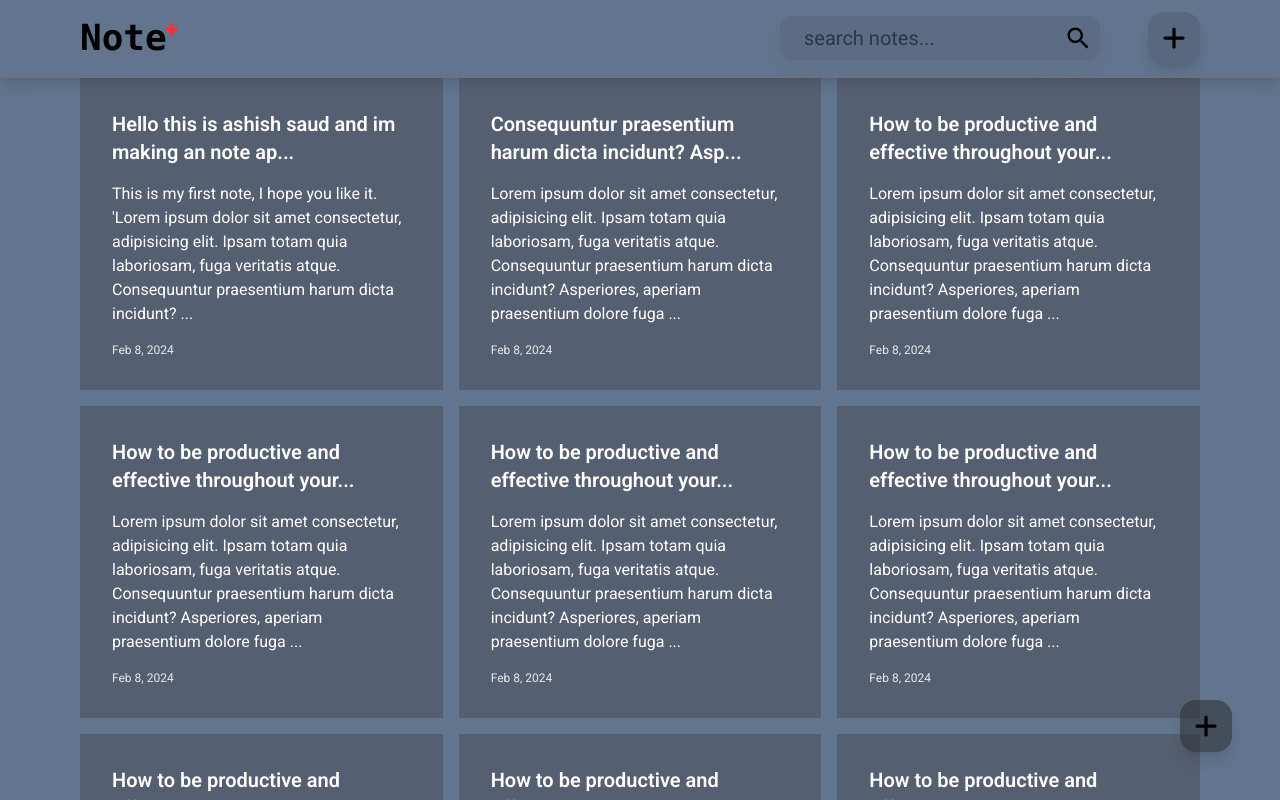
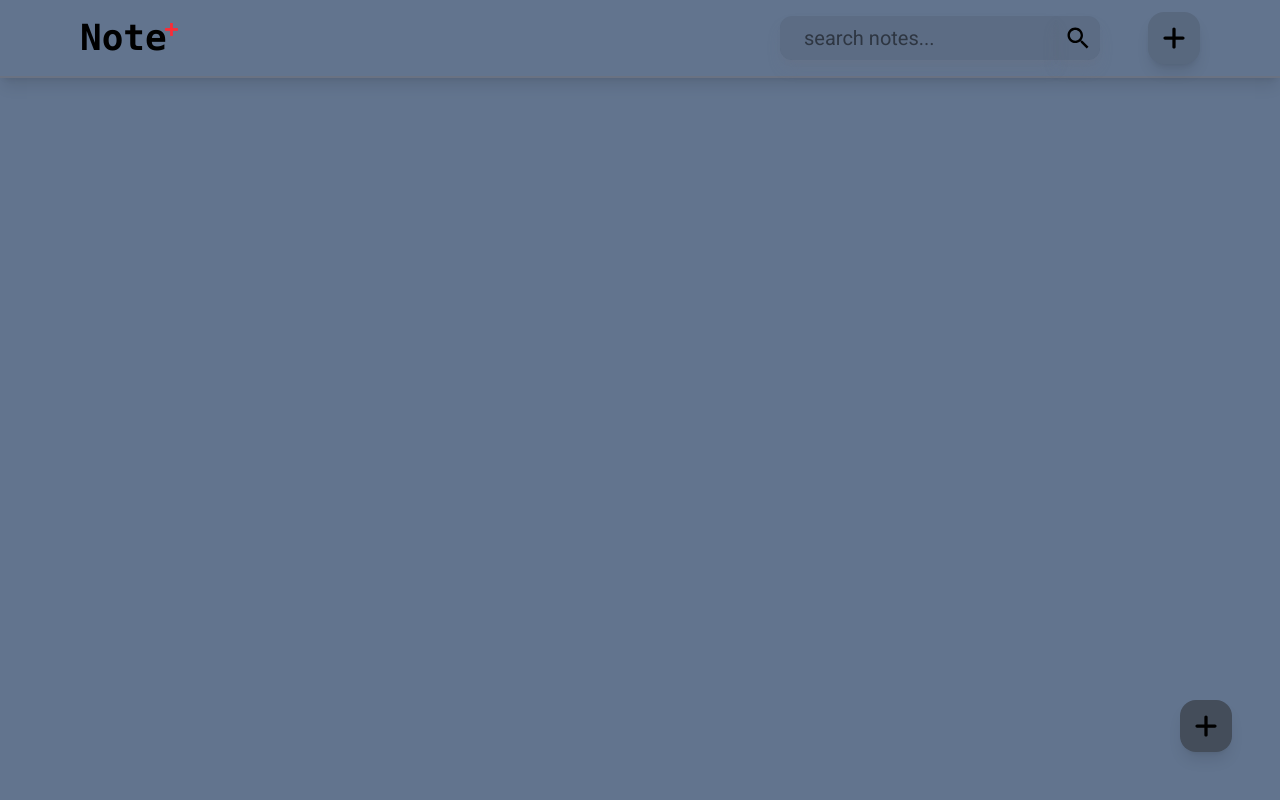
Before and after one commit to ashish-off/NotePlus, a React (Vite) app: page / in a window 1280 px wide. Shown: the top 800 px of the page. Built offline with nearby package versions, Linux system fonts and the light colour scheme.

Commit message:
creating note, localstorage functionality added

```diff
--- a/package.json
+++ b/package.json
@@ -17,7 +17,8 @@
     "react-icons": "^5.4.0",
     "react-redux": "^9.2.0",
     "react-router-dom": "^7.1.5",
-    "tailwindcss": "^4.0.4"
+    "tailwindcss": "^4.0.4",
+    "uuid": "^11.0.5"
   },
   "devDependencies": {
     "@eslint/js": "^9.19.0",
--- a/src/App.tsx
+++ b/src/App.tsx
@@ -1,10 +1,20 @@
-import React from "react";
+import React, { useEffect } from "react";
 import { BrowserRouter, Route, Routes } from "react-router-dom";
 import Notes from "./pages/Notes";
 import CreateNote from "./pages/CreateNote";
 import EditNote from "./pages/EditNote";
+import { useSelector } from "react-redux";
+import { noteState } from "./types";
+
 
 const App = () => {
+
+  const notes = useSelector((state: {noteStore : noteState}) => state.noteStore.notes);
+
+  useEffect(() => {
+    localStorage.setItem("notes", JSON.stringify(notes));
+  }, [notes])
+
   return (
     <div className="font-[Roboto] bg-slate-500 min-h-screen ">
       <BrowserRouter>
--- a/src/app/store.ts
+++ b/src/app/store.ts
@@ -2,7 +2,7 @@ import { configureStore } from "@reduxjs/toolkit";
 import noteReducer from "../features/noteSlice";
 const store = configureStore({
   reducer: {
-    notes: noteReducer,
+    noteStore: noteReducer,
   },
 });
 
--- a/src/components/NoteItem.tsx
+++ b/src/components/NoteItem.tsx
@@ -16,7 +16,7 @@ const NoteItem = ({ note }: notePropType) => {
           ? note.title.substring(0, 50) + "..."
           : note.title}
       </h3>
-      <p>{note.details.length>200 ? (note.details.substring(0, 200)) + "..." : note.details }</p>
+      <pre className="font-[Roboto]  whitespace-pre-wrap">{note.details.length>200 ? (note.details.substring(0, 200)) + "..." : note.details }</pre>
       <p className="text-xs opacity-85 ">{note.date}</p>
     </Link>
   );
--- a/src/data/dummyNotes.ts
+++ b/src/data/dummyNotes.ts
@@ -1,15 +1,13 @@
-import { notesType } from "../types";
-
-const notes: notesType[] = [
+const notes = [
   {
-    id: 1,
+    id: "1",
     title: "Hello this is ashish saud and im making an note app",
     details:
       "This is my first note, I hope you like it. 'Lorem ipsum dolor sit amet consectetur, adipisicing elit. Ipsam totam quia laboriosam, fuga veritatis atque. Consequuntur praesentium harum dicta incidunt? Asperiores, aperiam praesentium dolore fuga aut repellendus totam tempora? Esse laborum sequi mollitia itaque quasi, molestias, facere consequuntur exercitationem tempore ut veritatis ullam laudantium rerum dolores quo totam corrupti minus omnis. Beatae ex provident reiciendis enim aperiam odit quo modi amet fugit aspernatur sed culpa dolorum dignissimos quod nobis error ducimus, necessitatibus a ipsam veritatis recusandae. Omnis ipsam unde, voluptates esse harum quis nam itaque earum quas autem tempora assumenda aliquid iste id neque, repudiandae, excepturi minima recusandae facilis beatae.', date: 'Jan 6, 2023",
     date : "Feb 8, 2024"
     },
   {
-    id: 2,
+    id: "2",
     title:
       "Consequuntur praesentium harum dicta incidunt? Asperiores, aperiam praesentium dolore fuga aut repellendus totam tempora? Esse laborum sequi",
     details:
@@ -17,7 +15,7 @@ const notes: notesType[] = [
     date: "Feb 8, 2024",
   },
   {
-    id: 3,
+    id: "3",
     title: "How to be productive and effective throughout your note taking application",
     details:
       "Lorem ipsum dolor sit amet consectetur, adipisicing elit. Ipsam totam quia laboriosam, fuga veritatis atque. Consequuntur praesentium harum dicta incidunt? Asperiores, aperiam praesentium dolore fuga aut repellendus totam tempora? Esse laborum sequi mollitia itaque quasi, molestias, facere consequuntur exercitationem tempore ut veritatis ullam laudantium rerum dolores quo totam corrupti minus omnis. Beatae ex provident reiciendis enim aperiam odit quo modi amet fugit aspernatur sed culpa dolorum dignissimos quod nobis error ducimus, necessitatibus a ipsam veritatis recusandae. Omnis ipsam unde, voluptates esse harum quis nam itaque earum quas autem tempora assumenda aliquid iste id neque, repudiandae, excepturi minima recusandae facilis beatae.",
@@ -25,56 +23,14 @@ const notes: notesType[] = [
   },
 
   {
-    id: 4,
+    id: "4",
     title: "How to be productive and effective throughout your note taking application",
     details:
       "Lorem ipsum dolor sit amet consectetur, adipisicing elit. Ipsam totam quia laboriosam, fuga veritatis atque. Consequuntur praesentium harum dicta incidunt? Asperiores, aperiam praesentium dolore fuga aut repellendus totam tempora? Esse laborum sequi mollitia itaque quasi, molestias, facere consequuntur exercitationem tempore ut veritatis ullam laudantium rerum dolores quo totam corrupti minus omnis. Beatae ex provident reiciendis enim aperiam odit quo modi amet fugit aspernatur sed culpa dolorum dignissimos quod nobis error ducimus, necessitatibus a ipsam veritatis recusandae. Omnis ipsam unde, voluptates esse harum quis nam itaque earum quas autem tempora assumenda aliquid iste id neque, repudiandae, excepturi minima recusandae facilis beatae.",
     date: "Feb 8, 2024",
   },
   {
-    id: 5,
-    title: "How to be productive and effective throughout your note taking application",
-    details:
-      "Lorem ipsum dolor sit amet consectetur, adipisicing elit. Ipsam totam quia laboriosam, fuga veritatis atque. Consequuntur praesentium harum dicta incidunt? Asperiores, aperiam praesentium dolore fuga aut repellendus totam tempora? Esse laborum sequi mollitia itaque quasi, molestias, facere consequuntur exercitationem tempore ut veritatis ullam laudantium rerum dolores quo totam corrupti minus omnis. Beatae ex provident reiciendis enim aperiam odit quo modi amet fugit aspernatur sed culpa dolorum dignissimos quod nobis error ducimus, necessitatibus a ipsam veritatis recusandae. Omnis ipsam unde, voluptates esse harum quis nam itaque earum quas autem tempora assumenda aliquid iste id neque, repudiandae, excepturi minima recusandae facilis beatae.",
-    date: "Feb 8, 2024",
-  },
-  {
-    id: 6,
-    title: "How to be productive and effective throughout your note taking application",
-    details:
-      "Lorem ipsum dolor sit amet consectetur, adipisicing elit. Ipsam totam quia laboriosam, fuga veritatis atque. Consequuntur praesentium harum dicta incidunt? Asperiores, aperiam praesentium dolore fuga aut repellendus totam tempora? Esse laborum sequi mollitia itaque quasi, molestias, facere consequuntur exercitationem tempore ut veritatis ullam laudantium rerum dolores quo totam corrupti minus omnis. Beatae ex provident reiciendis enim aperiam odit quo modi amet fugit aspernatur sed culpa dolorum dignissimos quod nobis error ducimus, necessitatibus a ipsam veritatis recusandae. Omnis ipsam unde, voluptates esse harum quis nam itaque earum quas autem tempora assumenda aliquid iste id neque, repudiandae, excepturi minima recusandae facilis beatae.",
-    date: "Feb 8, 2024",
-  },
-  {
-    id: 7,
-    title: "How to be productive and effective throughout your note taking application",
-    details:
-      "Lorem ipsum dolor sit amet consectetur, adipisicing elit. Ipsam totam quia laboriosam, fuga veritatis atque. Consequuntur praesentium harum dicta incidunt? Asperiores, aperiam praesentium dolore fuga aut repellendus totam tempora? Esse laborum sequi mollitia itaque quasi, molestias, facere consequuntur exercitationem tempore ut veritatis ullam laudantium rerum dolores quo totam corrupti minus omnis. Beatae ex provident reiciendis enim aperiam odit quo modi amet fugit aspernatur sed culpa dolorum dignissimos quod nobis error ducimus, necessitatibus a ipsam veritatis recusandae. Omnis ipsam unde, voluptates esse harum quis nam itaque earum quas autem tempora assumenda aliquid iste id neque, repudiandae, excepturi minima recusandae facilis beatae.",
-    date: "Feb 8, 2024",
-  },
-  {
-    id: 8,
-    title: "How to be productive and effective throughout your note taking application",
-    details:
-      "Lorem ipsum dolor sit amet consectetur, adipisicing elit. Ipsam totam quia laboriosam, fuga veritatis atque. Consequuntur praesentium harum dicta incidunt? Asperiores, aperiam praesentium dolore fuga aut repellendus totam tempora? Esse laborum sequi mollitia itaque quasi, molestias, facere consequuntur exercitationem tempore ut veritatis ullam laudantium rerum dolores quo totam corrupti minus omnis. Beatae ex provident reiciendis enim aperiam odit quo modi amet fugit aspernatur sed culpa dolorum dignissimos quod nobis error ducimus, necessitatibus a ipsam veritatis recusandae. Omnis ipsam unde, voluptates esse harum quis nam itaque earum quas autem tempora assumenda aliquid iste id neque, repudiandae, excepturi minima recusandae facilis beatae.",
-    date: "Feb 8, 2024",
-  },
-  {
-    id: 9,
-    title: "How to be productive and effective throughout your note taking application",
-    details:
-      "Lorem ipsum dolor sit amet consectetur, adipisicing elit. Ipsam totam quia laboriosam, fuga veritatis atque. Consequuntur praesentium harum dicta incidunt? Asperiores, aperiam praesentium dolore fuga aut repellendus totam tempora? Esse laborum sequi mollitia itaque quasi, molestias, facere consequuntur exercitationem tempore ut veritatis ullam laudantium rerum dolores quo totam corrupti minus omnis. Beatae ex provident reiciendis enim aperiam odit quo modi amet fugit aspernatur sed culpa dolorum dignissimos quod nobis error ducimus, necessitatibus a ipsam veritatis recusandae. Omnis ipsam unde, voluptates esse harum quis nam itaque earum quas autem tempora assumenda aliquid iste id neque, repudiandae, excepturi minima recusandae facilis beatae.",
-    date: "Feb 8, 2024",
-  },
-  {
-    id: 10,
-    title: "How to be productive and effective throughout your note taking application",
-    details:
-      "Lorem ipsum dolor sit amet consectetur, adipisicing elit. Ipsam totam quia laboriosam, fuga veritatis atque. Consequuntur praesentium harum dicta incidunt? Asperiores, aperiam praesentium dolore fuga aut repellendus totam tempora? Esse laborum sequi mollitia itaque quasi, molestias, facere consequuntur exercitationem tempore ut veritatis ullam laudantium rerum dolores quo totam corrupti minus omnis. Beatae ex provident reiciendis enim aperiam odit quo modi amet fugit aspernatur sed culpa dolorum dignissimos quod nobis error ducimus, necessitatibus a ipsam veritatis recusandae. Omnis ipsam unde, voluptates esse harum quis nam itaque earum quas autem tempora assumenda aliquid iste id neque, repudiandae, excepturi minima recusandae facilis beatae.",
-    date: "Feb 8, 2024",
-  },
-  {
-    id: 11,
+    id: "5",
     title: "How to be productive and effective throughout your note taking application",
     details:
       "Lorem ipsum dolor sit amet consectetur, adipisicing elit. Ipsam totam quia laboriosam, fuga veritatis atque. Consequuntur praesentium harum dicta incidunt? Asperiores, aperiam praesentium dolore fuga aut repellendus totam tempora? Esse laborum sequi mollitia itaque quasi, molestias, facere consequuntur exercitationem tempore ut veritatis ullam laudantium rerum dolores quo totam corrupti minus omnis. Beatae ex provident reiciendis enim aperiam odit quo modi amet fugit aspernatur sed culpa dolorum dignissimos quod nobis error ducimus, necessitatibus a ipsam veritatis recusandae. Omnis ipsam unde, voluptates esse harum quis nam itaque earum quas autem tempora assumenda aliquid iste id neque, repudiandae, excepturi minima recusandae facilis beatae.",
--- a/src/features/noteSlice.ts
+++ b/src/features/noteSlice.ts
@@ -1,38 +1,46 @@
 import { createSlice, PayloadAction } from "@reduxjs/toolkit";
 import { noteState, notesType } from "../types";
+// import dummyNotes from "../data/dummyNotes"
 
+const loadFromLocalStorage = (): notesType[] => {
+  const notes = localStorage.getItem("notes");
+  return notes ? JSON.parse(notes) : [];
+};
 
-const initialState : noteState = {
-  notes: []
-}
+const initialState: noteState = {
+  notes: loadFromLocalStorage(),
+};
 
 const noteSlice = createSlice({
-  name: "notes",
+  name: "createNotes",
   initialState,
   reducers: {
     // takes a object
     addNote: (state, action: PayloadAction<notesType>) => {
-      state.notes.push(action.payload);
+      const allNotes = [action.payload, ...state.notes]; // implementing new array at 0th index
+      state.notes = allNotes;
     },
-      // takes a id and edited object
-    editNote: (state, action: PayloadAction<{id : string; editedNote : notesType}>) => {
+    // takes a id and edited object
+    editNote: (
+      state,
+      action: PayloadAction<{ id: string; editedNote: notesType }>
+    ) => {
       const { id, editedNote } = action.payload;
-      const index  = state.notes.findIndex((note) => note.id === id);
-      if (index!== -1) {
+      const index = state.notes.findIndex((note) => note.id === id);
+      if (index !== -1) {
         state.notes[index] = editedNote;
       }
-
     },
     // takes a id
-    deleteNote: (state, action: PayloadAction<{id: string}>) => {
+    deleteNote: (state, action: PayloadAction<{ id: string }>) => {
       const { id } = action.payload;
       const index = state.notes.findIndex((note) => note.id === id);
-      if (index!== -1) {
+      if (index !== -1) {
         state.notes.splice(index, 1);
       }
     },
   },
-})
+});
 
 export const { addNote, editNote, deleteNote } = noteSlice.actions;
 export default noteSlice.reducer;
--- a/src/pages/CreateNote.tsx
+++ b/src/pages/CreateNote.tsx
@@ -1,9 +1,47 @@
-import React from "react";
+import React, { useState } from "react";
 import { IoMdCheckmark } from "react-icons/io";
 import { MdArrowBackIos } from "react-icons/md";
-import { Link } from "react-router-dom";
+import { useDispatch } from "react-redux";
+import { Link, useNavigate } from "react-router-dom";
+import { v4 as uuidv4 } from 'uuid';
+import { addNote } from "../features/noteSlice";
 
 const CreateNote = () => {
+  const [title, setTitle] = useState <string>("")
+  const [details, setDetails] = useState <string>("");
+
+  const nevigate = useNavigate()
+  const dispatch = useDispatch()
+
+  const formattedDate = new Date().toLocaleString('en-US', {
+    month: 'short',   // "Feb"
+    day: '2-digit',   // "11"
+    year: 'numeric',  // "2025"
+    hour: '2-digit',  // "1"
+    minute: '2-digit',// "53"
+    hour12: true      // AM/PM format
+  }).replace(',', ''); // Remove extra comma
+
+
+  const handleSubmit = (e : React.FormEvent<HTMLFormElement> | React.MouseEvent<HTMLButtonElement> ): void => {
+    e.preventDefault();
+
+    if(title && details){
+      const note = {
+        id: uuidv4(),
+        title,
+        details,
+        date: formattedDate,
+      }
+      dispatch(addNote(note));
+      console.log(note);
+
+      nevigate("/")
+
+    }
+
+  }
+
   return (
     <section className="w-full md:w-md mx-auto py-4 px-4 md:px-0">
       <main className="bg-gray-900/20 my-8 shadow-2xl rounded-4xl">
@@ -14,20 +52,25 @@ const CreateNote = () => {
           >
             <MdArrowBackIos size={28} />{" "}
           </Link>
-          <button className="bg-neutral-800/15 h-13 w-13 flex items-center justify-center rounded-2xl shadow-lg hover:shadow-none active:shadow-none active:scale-95 transition-all duration-150">
+
+          <button onClick={handleSubmit} className="bg-neutral-800/15 h-13 w-13 flex items-center justify-center rounded-2xl shadow-lg hover:shadow-none active:shadow-none active:scale-95 transition-all duration-150">
             <IoMdCheckmark size={32} />
           </button>
         </header>
 
-        <form className="flex flex-col gap-4 mt-4">
+        <form onSubmit={handleSubmit} className="flex flex-col gap-4 mt-4">
           <input
             type="text"
             placeholder="Title"
+            value={title}
+            onChange={(e) => setTitle(e.target.value)}
             autoFocus
             className="w-full px-4 py-2 rounded-xl text-3xl text-white outline-none"
           />
           <textarea
             rows={16}
+            value={details}
+            onChange={(e) => setDetails(e.target.value)}
             className="w-full px-4 py-2 rounded-xl text-lg text-white outline-none"
             placeholder="Write note details"
           ></textarea>
--- a/src/pages/Notes.tsx
+++ b/src/pages/Notes.tsx
@@ -1,11 +1,16 @@
-import React from "react";
+import React, { FC, useState } from "react";
 import { IoMdSearch } from "react-icons/io";
-import dummyNotes from "../data/dummyNotes";
 import NoteItem from "../components/NoteItem";
 import { Link } from "react-router-dom";
 import { FaPlus } from "react-icons/fa6";
+import { noteState } from "../types";
+import { useSelector } from "react-redux";
 
-const Notes = () => {
+const Notes  = () => {
+
+  const notes = useSelector((state: {noteStore : noteState}) => state.noteStore.notes);
+
+
   return (
     <section>
       <header className="border-b-2 border-gray-500 shadow-lg">
@@ -38,7 +43,7 @@ const Notes = () => {
       </header>
 
       <div className="px-20 grid grid-cols-2 md:grid-cols-3 gap-4 ">
-        {dummyNotes.map((note) => (
+        {notes.map((note) => (
           <NoteItem key={note.id} note={note} />
         ))}
       </div>
```
Also changed, not shown: 1 other file (tests, documents, lock files or other folders).
